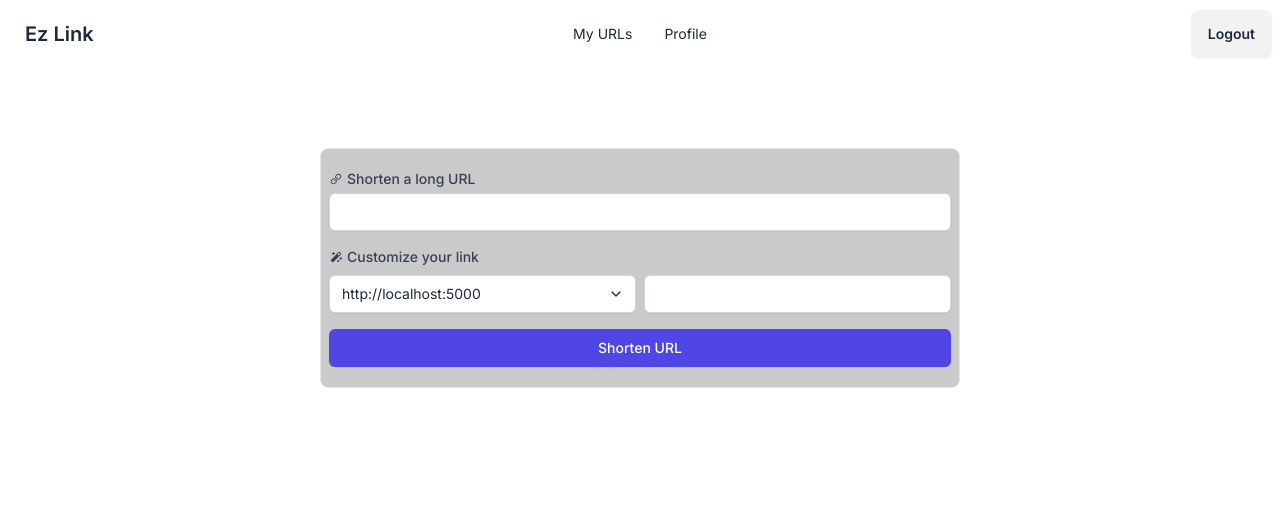
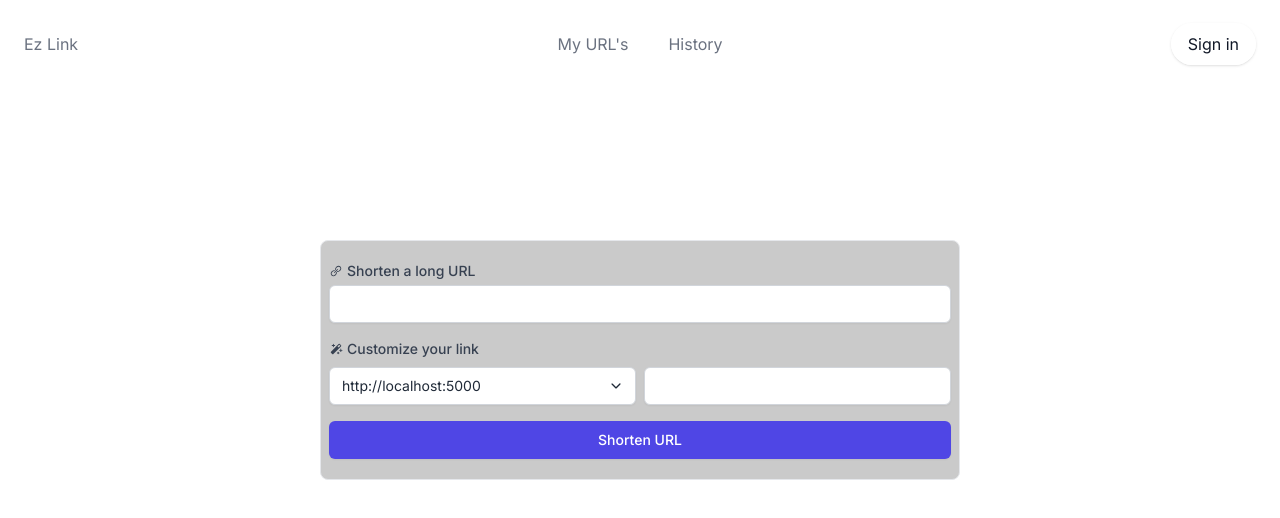
Before and after one commit to nexblu/ezlink-web, a Next.js app: page / in a window 1280 px wide. Shown: the top 518 px of the page. Built offline with nearby package versions, Linux system fonts and the light colour scheme.

Commit message:
style(home): update navbar

```diff
--- a/src/app/page.tsx
+++ b/src/app/page.tsx
@@ -1,12 +1,16 @@
 import NavBar from "@/components/NavBar"
 import FormShortLink from "@/components/FormShortLink"
+
+export const metadata = {
+    title: 'Ez Link',
+}
 
 const HomePage = () => {
     return (
         <>
             <NavBar />
             <div className="bg-[#FFFFFF] max-h-screen flex items-center justify-center w-full pb-[5rem] pt-[5rem]">
-                <div className="border bg-[#CACACA] flex flex-col items-center justify-center w-[50%] rounded-lg">
+                <div className="border bg-[#CACACA] flex flex-col w-[50%] rounded-lg">
                     <FormShortLink />
                 </div>
             </div>
--- a/src/components/NavBar.tsx
+++ b/src/components/NavBar.tsx
@@ -1,44 +1,44 @@
+import Image from 'next/image';
+
 const NavBar = () => {
     return (
-        <>
-            <div className="navbar bg-base-100">
-                <div className="navbar-start">
-                    <div className="dropdown">
-                        <div tabIndex={0} role="button" className="btn btn-ghost lg:hidden">
-                            <svg
-                                xmlns="http://www.w3.org/2000/svg"
-                                className="h-5 w-5"
-                                fill="none"
-                                viewBox="0 0 24 24"
-                                stroke="currentColor">
-                                <path
-                                    strokeLinecap="round"
-                                    strokeLinejoin="round"
-                                    strokeWidth="2"
-                                    d="M4 6h16M4 12h8m-8 6h16" />
-                            </svg>
+        <div className="px-4 mx-auto max-w-7xl sm:px-6">
+            <div className="relative pt-6 pb-16 sm:pb-24">
+                <nav className="relative flex items-center justify-between sm:h-10 md:justify-center" aria-label="Global">
+                    <div className="flex items-center flex-1 md:absolute md:inset-y-0 md:left-0">
+                        <div className="flex items-center justify-between w-full md:w-auto">
+                            <a href="#" className="flex items-center">
+                                <p className='font-normal text-gray-500'>Ez Link</p>
+                            </a>
+                            <div className="flex items-center -mr-2 md:hidden">
+                                <button className="inline-flex items-center justify-center p-2 text-gray-400 bg-gray-50 rounded-md hover:text-gray-500 hover:bg-gray-100 focus:outline-none focus:ring-2 focus:ring-inset focus:ring-gray-50" type="button" aria-expanded="false">
+                                    <span className="sr-only">Open main menu</span>
+                                    <svg xmlns="http://www.w3.org/2000/svg" fill="none" viewBox="0 0 24 24" strokeWidth="2" stroke="currentColor" aria-hidden="true" className="w-6 h-6">
+                                        <path strokeLinecap="round" strokeLinejoin="round" d="M4 6h16M4 12h16M4 18h16"></path>
+                                    </svg>
+                                </button>
+                            </div>
                         </div>
-                        <ul
-                            tabIndex={0}
-                            className="menu menu-sm dropdown-content bg-base-100 rounded-box z-[1] mt-3 w-52 p-2 shadow">
-                            <li><a>My URLs</a></li>
-                            <li><a>Profile</a></li>
-                        </ul>
                     </div>
-                    <a className="btn btn-ghost text-xl">Ez Link</a>
-                </div>
-                <div className="navbar-center hidden lg:flex">
-                    <ul className="menu menu-horizontal px-1">
-                        <li><a>My URLs</a></li>
-                        <li><a>Profile</a></li>
-                    </ul>
-                </div>
-                <div className="navbar-end">
-                    <a className="btn">Logout</a>
-                </div>
+                    <div className="hidden md:flex md:space-x-10 list-none">
+                        <li>
+                            <a href="#" className="text-base font-normal text-gray-500 list-none hover:text-gray-900" target="">{"My URL's"}</a>
+                        </li>
+                        <li>
+                            <a href="#" className="text-base font-normal text-gray-500 list-none hover:text-gray-900" target="">History</a>
+                        </li>
+                    </div>
+                    <div className="hidden md:absolute md:flex md:items-center md:justify-end md:inset-y-0 md:right-0">
+                        <div className="inline-flex rounded-full shadow">
+                            <a href="#" className="inline-flex items-center px-4 py-2 text-base text-gray-900 bg-white border border-transparent rounded-full cursor-pointer font-base hover:bg-gray-50">
+                                Sign in
+                            </a>
+                        </div>
+                    </div>
+                </nav>
             </div>
-        </>
-    )
+        </div>
+    );
 }
 
-export default NavBar
+export default NavBar;
```
Also changed, not shown: src/assets/image/Screenshot from 2024-07-07 19-37-16.png (added), src/assets/image/Screenshot from 2024-07-12 17-11-34.png (added).
